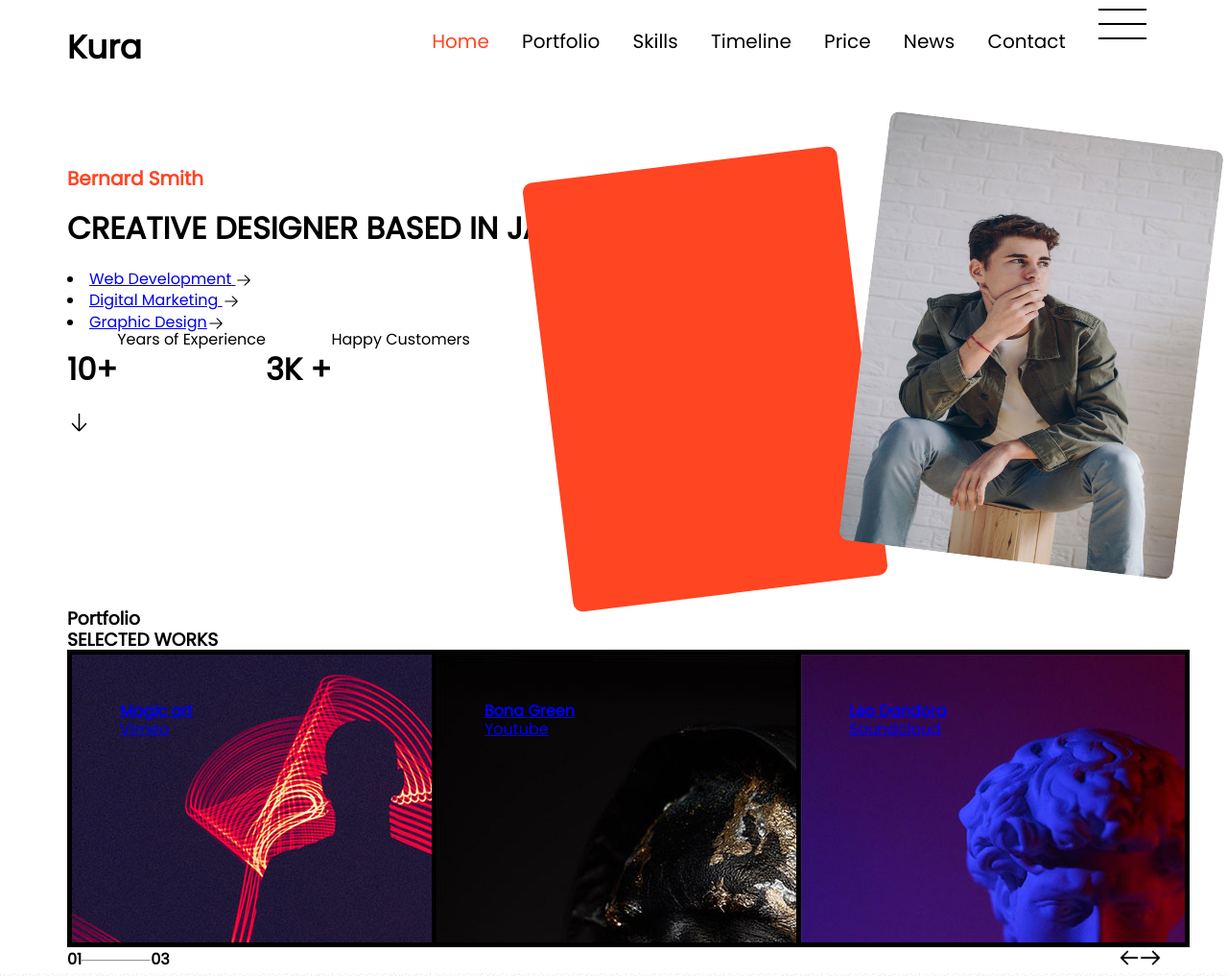
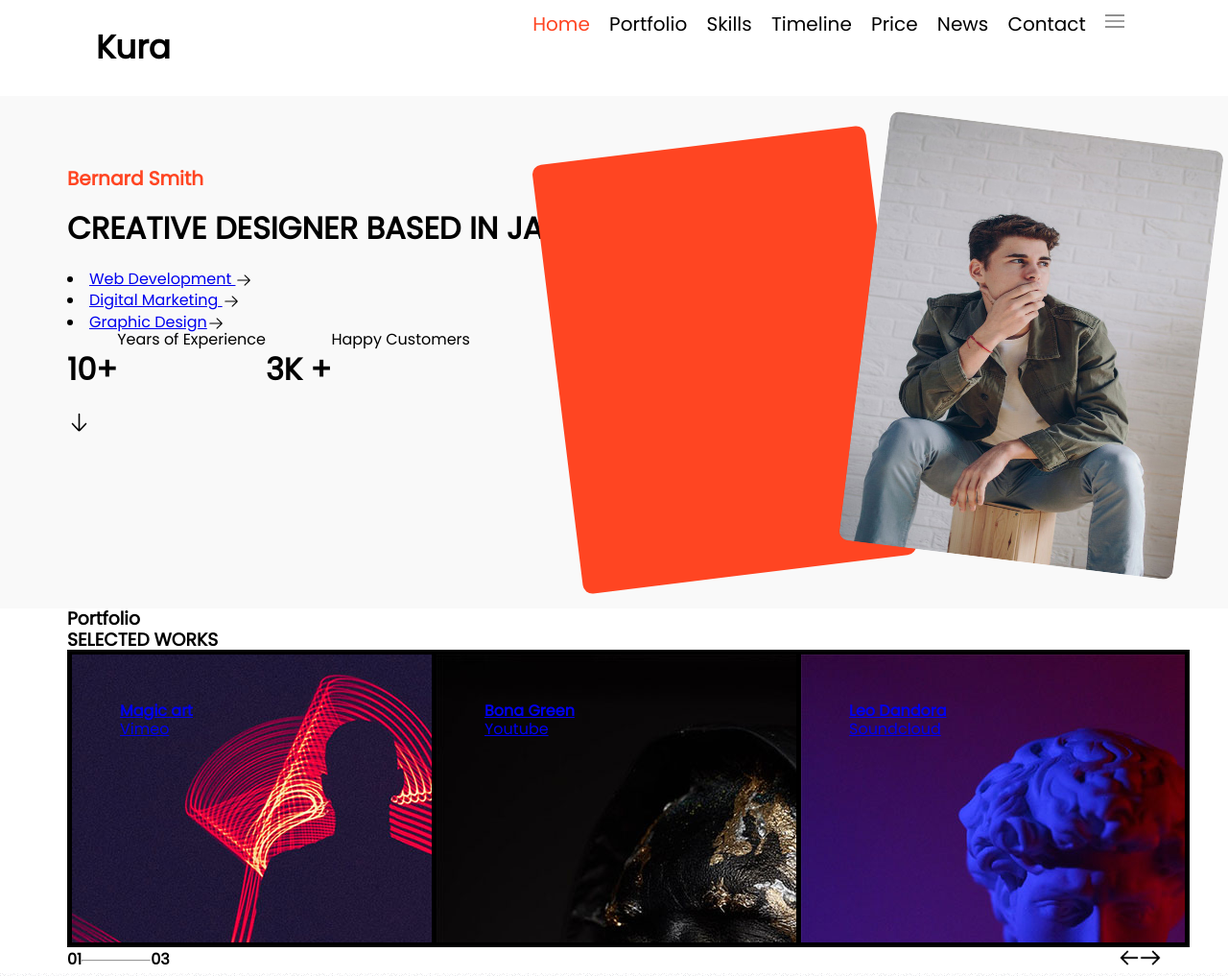
Before and after one commit to rubaiyat004/project-5-kura, a plain HTML site: page index.html in a window 1280 px wide. Shown: the top 1017 px of the page at 96% size. Drawn offline with Linux system fonts and the light colour scheme.

Commit message:
'master'

```diff
--- a/styles/style.css
+++ b/styles/style.css
@@ -26,8 +26,8 @@ nav{
     cursor: pointer;
 }
 .top-nav{
-    max-width: 1340px;
-    padding: 0 70px;
+    max-width: 1380px;
+    padding: 0 100px;
 
 
 }
@@ -45,9 +45,13 @@ nav{
 .nav-element ul li{
     display: inline-block;
     line-height: 50px;
-    margin: 0 15px;
+    margin: 0 8px;
 
 
+}
+.nav-element ul li img{
+    width: 20px;
+    height: 20px;
 }
 .nav-element ul li a span{
 
@@ -75,7 +79,7 @@ nav{
 /*hero content starts here*/
 
 
-}
+
 .hero-container{
     background-color: #F9F9F9;
 
@@ -145,11 +149,11 @@ nav{
 }
 .hero-wrapper .hero-img .photo-bg{
     position: absolute;
-    width: 330px;
+    width: 350px;
     height: 450px;
     transform: rotate(-7deg);
-    right: 380px;
-    top: 170px;
+    right: 350px;
+    top: 150px;
     background: #FF4522;
     border-radius: 10px;
 
```
